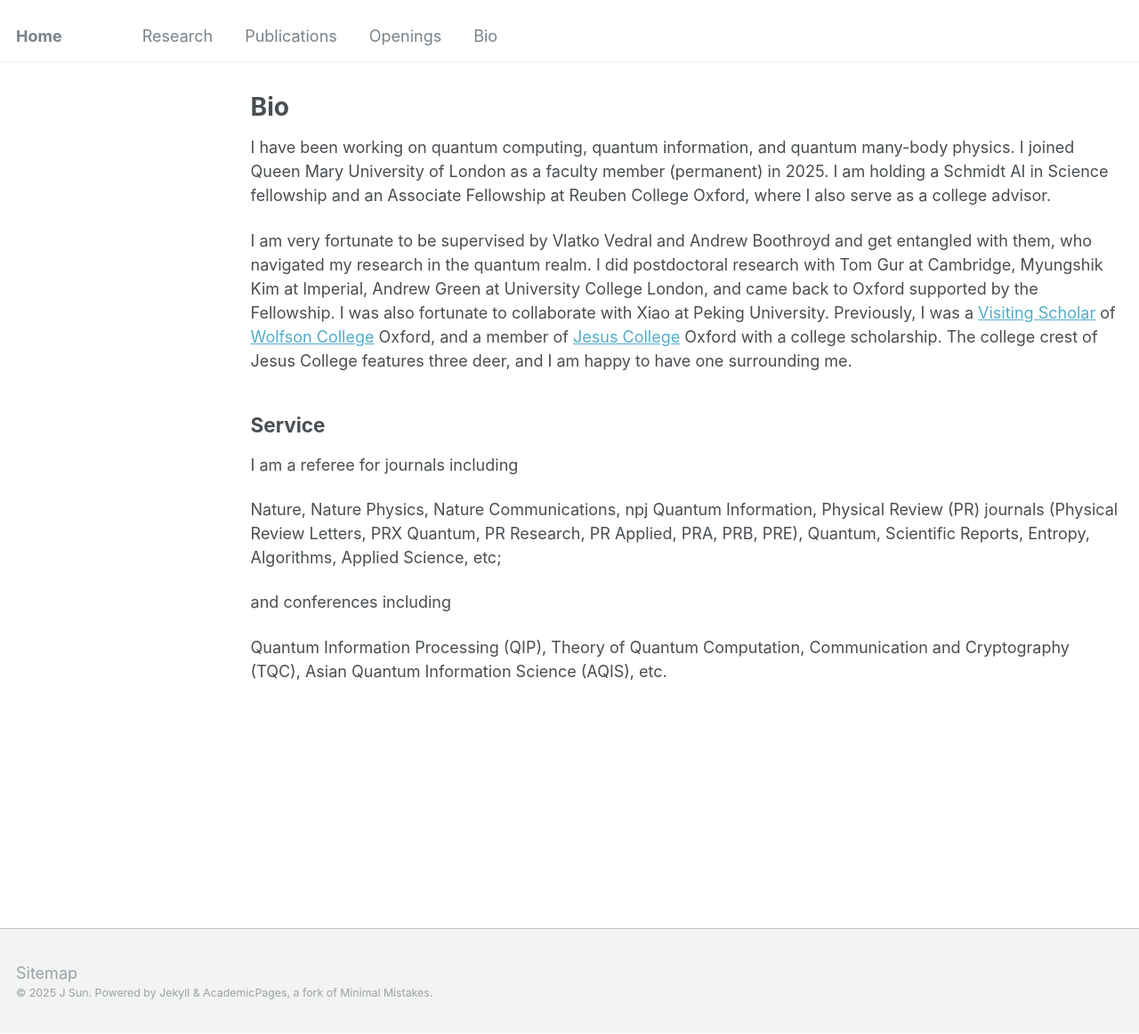
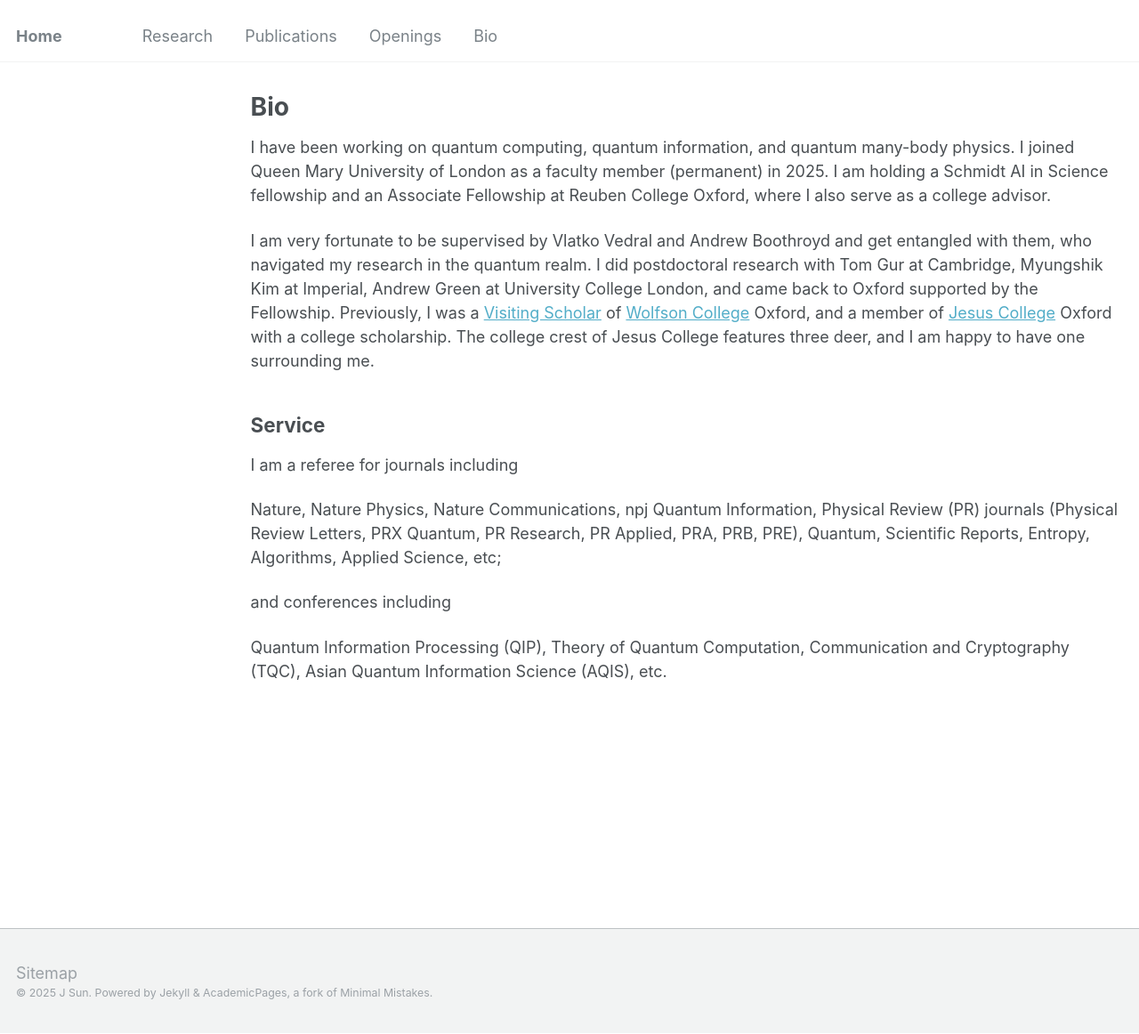
Before and after one commit to jinzhao-sun/jinzhao-sun.github.io, a Jekyll site: the page built from _pages/cv.md, in a window 1280 px wide and 1162 px high. Shown: the whole window at 89% size. Built offline with Jekyll 4.4.1, drawn with Linux system fonts in a browser that asks for light colours.

Commit message:
Update cv.md

```diff
--- a/_pages/cv.md
+++ b/_pages/cv.md
@@ -11,7 +11,7 @@ redirect_from:
 
 I have been working on quantum computing, quantum information, and quantum many-body physics. I joined Queen Mary University of London as a faculty member (permanent) in 2025. I am holding a Schmidt AI in Science fellowship and an Associate Fellowship at Reuben College Oxford, where I also serve as a college advisor.
 
-I am very fortunate to be supervised by Vlatko Vedral and Andrew Boothroyd and get entangled with them, who navigated my research in the quantum realm. I did postdoctoral research with Tom Gur at Cambridge, Myungshik Kim at Imperial, Andrew Green at University College London, and came back to Oxford supported by the Fellowship. I was also fortunate to collaborate with Xiao at Peking University. Previously, I was a [Visiting Scholar](https://www.wolfson.ox.ac.uk/person/jinzhao-sun/) of [Wolfson College](https://www.wolfson.ox.ac.uk/) Oxford, and a member of [Jesus College](https://www.jesus.ox.ac.uk/) Oxford with a college scholarship. The college crest of Jesus College features three deer, and I am happy to have one surrounding me.
+I am very fortunate to be supervised by Vlatko Vedral and Andrew Boothroyd and get entangled with them, who navigated my research in the quantum realm. I did postdoctoral research with Tom Gur at Cambridge, Myungshik Kim at Imperial, Andrew Green at University College London, and came back to Oxford supported by the Fellowship. Previously, I was a [Visiting Scholar](https://www.wolfson.ox.ac.uk/person/jinzhao-sun/) of [Wolfson College](https://www.wolfson.ox.ac.uk/) Oxford, and a member of [Jesus College](https://www.jesus.ox.ac.uk/) Oxford with a college scholarship. The college crest of Jesus College features three deer, and I am happy to have one surrounding me.
 
 
 Service
```
